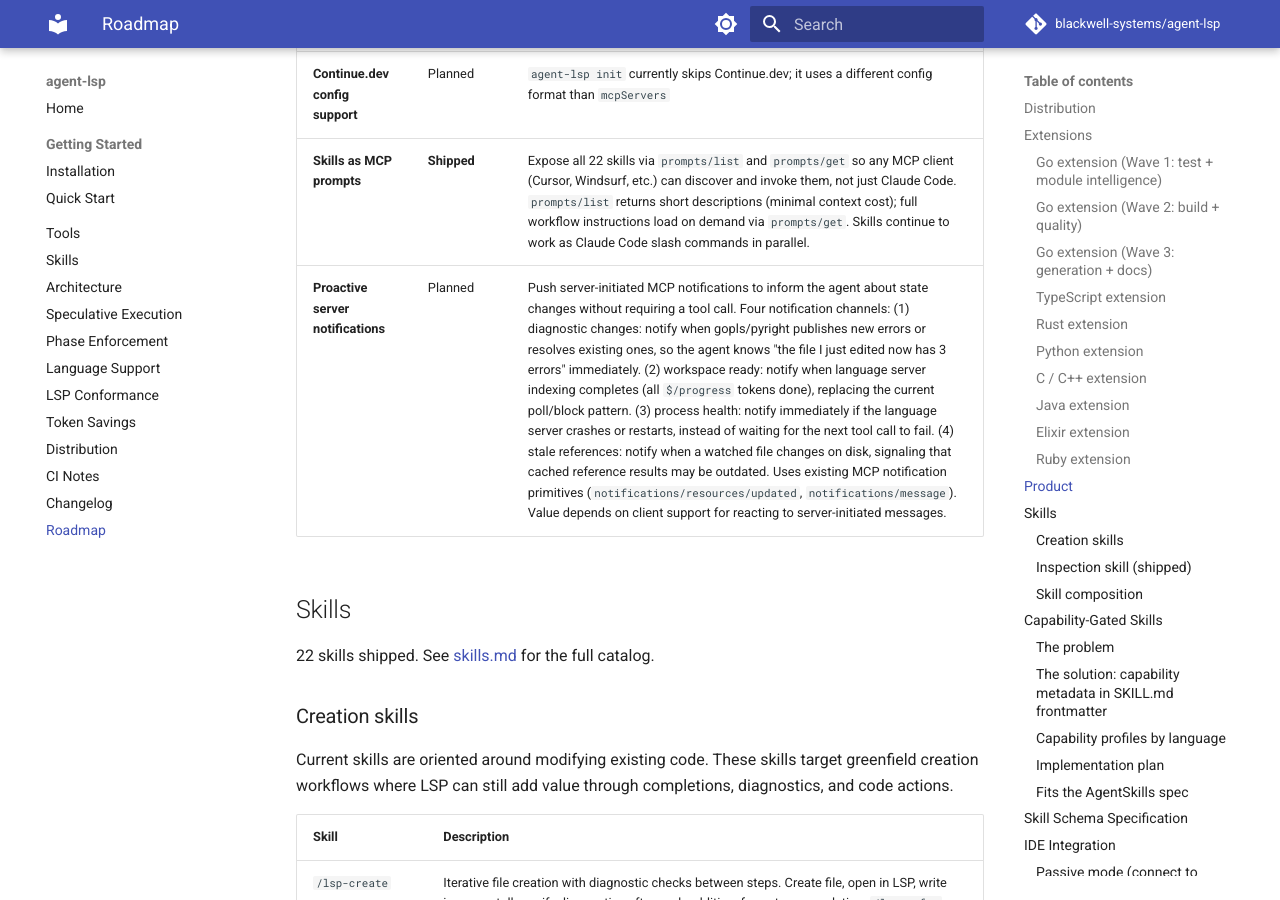
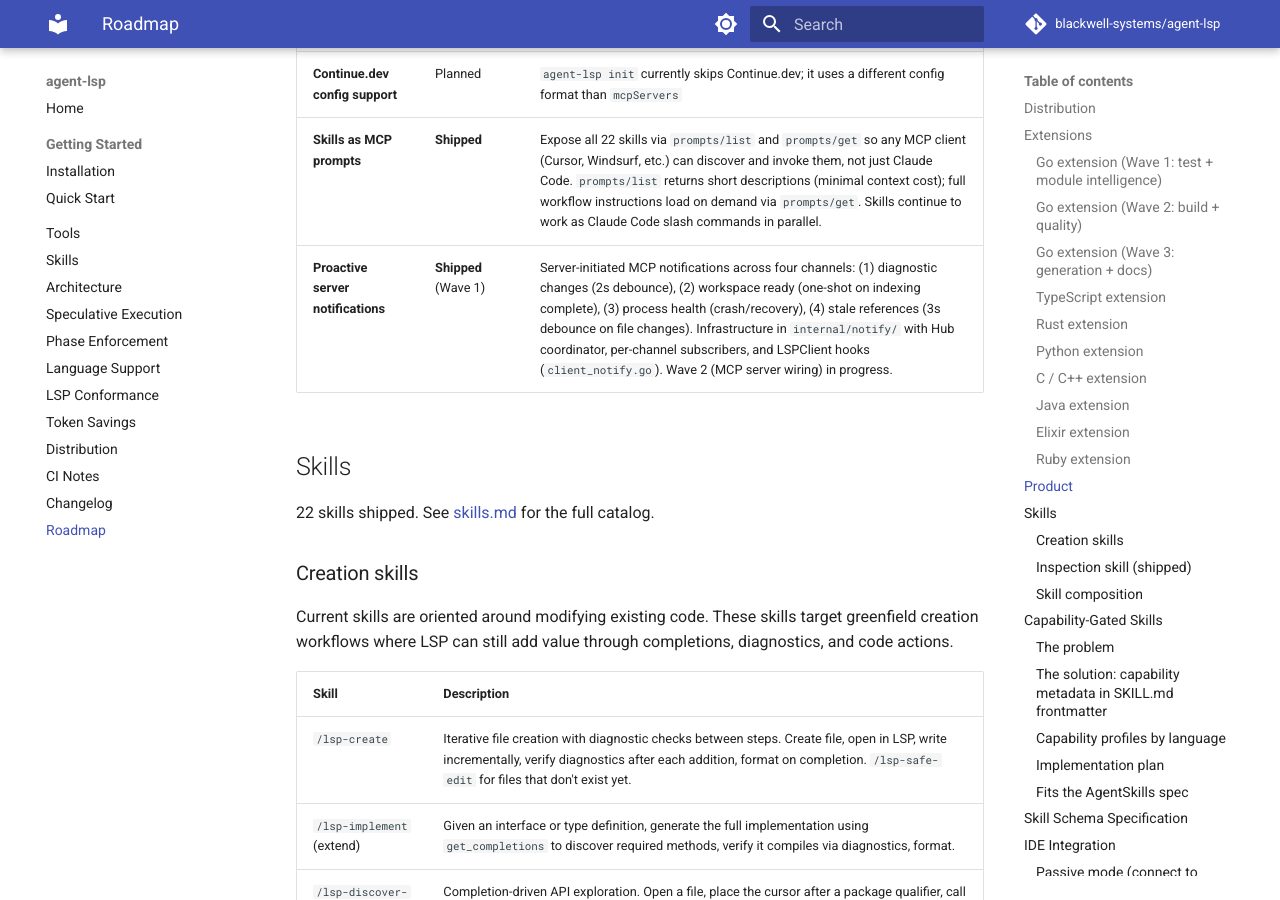
Before and after one commit to blackwell-systems/agent-lsp, an MkDocs documentation site: the page built from docs/roadmap.md, in a window 1280 px wide and 900 px high, scrolled down 4740 px. Built offline with MkDocs 1.6.1 and Material for MkDocs 9.7.7, drawn with Linux system fonts in a browser that asks for light colours; comment, search, counter and statistics services are not loaded.

Commit message:
docs: mark proactive server notifications as shipped in roadmap

```diff
--- a/docs/roadmap.md
+++ b/docs/roadmap.md
@@ -129,7 +129,7 @@ The gap between what clangd provides and what the broader toolchain offers is la
 | **Config file format** | Planned | `~/.agent-lsp.json` or `agent-lsp.json` project file for complex setups with per-server options |
 | **Continue.dev config support** | Planned | `agent-lsp init` currently skips Continue.dev; it uses a different config format than `mcpServers` |
 | **Skills as MCP prompts** | **Shipped** | Expose all 22 skills via `prompts/list` and `prompts/get` so any MCP client (Cursor, Windsurf, etc.) can discover and invoke them, not just Claude Code. `prompts/list` returns short descriptions (minimal context cost); full workflow instructions load on demand via `prompts/get`. Skills continue to work as Claude Code slash commands in parallel. |
-| **Proactive server notifications** | Planned | Push server-initiated MCP notifications to inform the agent about state changes without requiring a tool call. Four notification channels: (1) diagnostic changes: notify when gopls/pyright publishes new errors or resolves existing ones, so the agent knows "the file I just edited now has 3 errors" immediately. (2) workspace ready: notify when language server indexing completes (all `$/progress` tokens done), replacing the current poll/block pattern. (3) process health: notify immediately if the language server crashes or restarts, instead of waiting for the next tool call to fail. (4) stale references: notify when a watched file changes on disk, signaling that cached reference results may be outdated. Uses existing MCP notification primitives (`notifications/resources/updated`, `notifications/message`). Value depends on client support for reacting to server-initiated messages. |
+| **Proactive server notifications** | **Shipped** (Wave 1) | Server-initiated MCP notifications across four channels: (1) diagnostic changes (2s debounce), (2) workspace ready (one-shot on indexing complete), (3) process health (crash/recovery), (4) stale references (3s debounce on file changes). Infrastructure in `internal/notify/` with Hub coordinator, per-channel subscribers, and LSPClient hooks (`client_notify.go`). Wave 2 (MCP server wiring) in progress. |
 
 ## Skills
 
```
